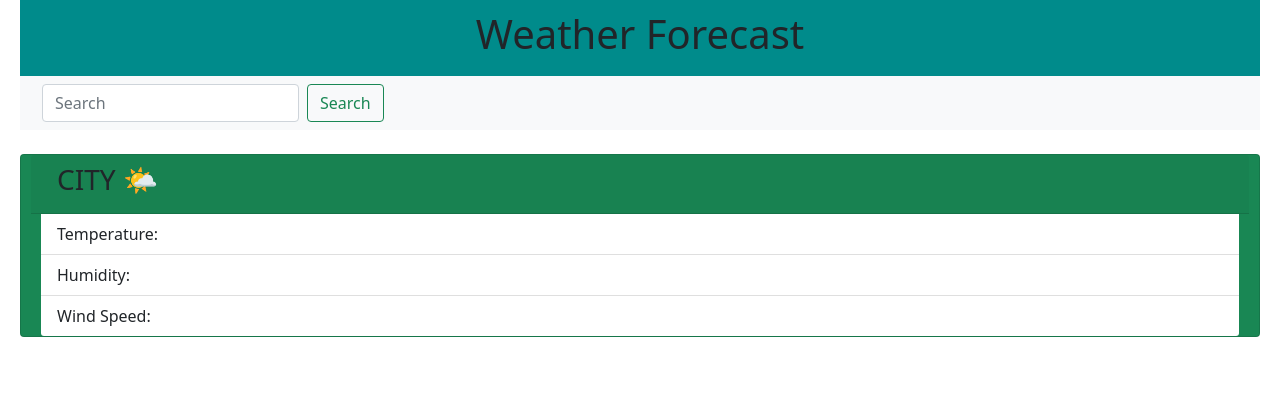
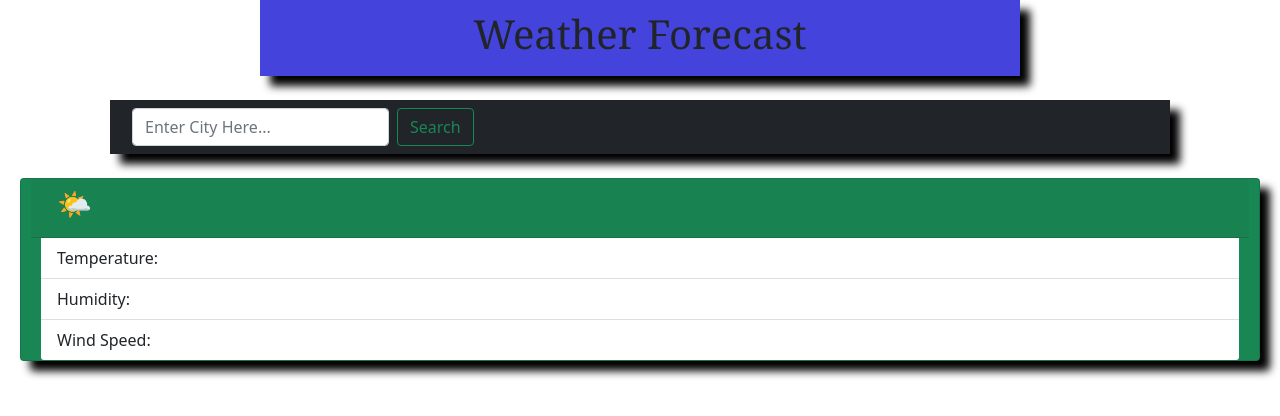
Before and after one commit to swhachey/weather-planning-app-swh, a plain HTML site: page index.html in a window 1280 px wide. Drawn offline with nearby package versions, Linux system fonts and the light colour scheme.

Commit message:
complete most of the functionality, and did some styling to clean it up a bit. have me array of cities storing locally just fine but cant summon the last addition to the arsearch for city upon refresh.

```diff
--- a/index.html
+++ b/index.html
@@ -14,12 +14,12 @@
         <h1>Weather Forecast</h1>
     </div>
     </header>
-
-    <nav class="navbar navbar-light bg-light">
+<br>
+    <nav class="navbar navbar-light bg-dark">
         <div class="container-fluid">
             <form class="d-flex">
                 <input
-                id="input" class="form-control me-2" type="search" placeholder="Search" aria-label="Search">
+                id="input" class="form-control me-2" type="search" placeholder="Enter City Here..." aria-label="Search">
                 <button id="searchbtn" class="btn btn-outline-success" type="submit">Search</button>
             </form>
             <div id="newbuttons" style="float: right;">
@@ -33,7 +33,7 @@
 
     <div class="card bg-success">
         <div class="card-header">
-            <h3 id=cityname >CITY 🌤</h3>
+            <h3 id=cityname >🌤</h3>
             <div id=iconspot></div>
         </div>
         <ul class="list-group list-group-flush">
@@ -54,6 +54,8 @@
 
 
     var cities = [];
+    var lastSearchedCities = JSON.parse(localStorage.getItem("cities"));
+    var lastSearchedCity = lastSearchedCities[0];
 
 
 $("#searchbtn").on("click", function(event){
@@ -61,7 +63,7 @@ event.preventDefault();
 var cityChosen = $("#input").val();
 var queryURL = "http://api.openweathermap.org/data/2.5/weather?q=" + cityChosen + "&appid=3d645694f7268bef173de0e2436e68de";
 
-// calling the API using AJAX for single day forecate
+// calling the API using AJAX for single day forecast
     $.ajax({
         url: queryURL,
         method: "GET"
@@ -204,6 +206,7 @@ var queryURL = "http://api.openweathermap.org/data/2.5/weather?q=" + cityChosen
 })
 
 
+
     </script>
 </body>
 </html>
--- a/style.css
+++ b/style.css
@@ -6,6 +6,23 @@
 header {
   text-align: center;
   width: auto;
-  background-color: darkcyan;
+  background-color: #4444dd;
   padding: 10px;
+  margin-left: 250px;
+  margin-right: 250px;
+  filter: drop-shadow(10px 10px 4px black);
+
+  font-family: Cambria, Cochin, Georgia, Times, "Times New Roman", serif;
 }
+img {
+  width: 50px;
+  height: 50px;
+}
+.card {
+  filter: drop-shadow(10px 10px 4px black);
+}
+.navbar {
+  filter: drop-shadow(10px 10px 4px black);
+  margin-left: 100px;
+  margin-right: 100px;
+}
```
